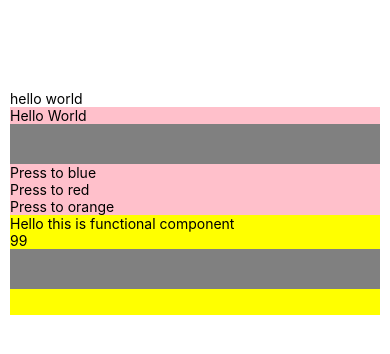
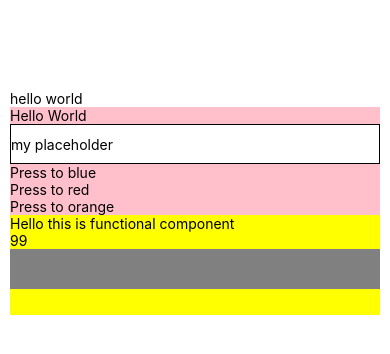
Before and after one commit to firdousali86/Batch4, a React Native app: screen / in a window 390 px wide. Shown: the top 354 px of the page. Built offline with nearby package versions, Linux system fonts and the light colour scheme.

Commit message:
use setstate for class component for textinput handling

```diff
--- a/src/components/MyTestComponent.js
+++ b/src/components/MyTestComponent.js
@@ -8,21 +8,29 @@ class MyTestComponent extends React.Component {
     //following is how we initialize the state in class component
     this.state = {
       mutableBGColor: props.bgColor,
+      myTextInput: '',
     };
   }
 
   render() {
     //following is how we use the state in class component
-    const {mutableBGColor} = this.state;
+    const {mutableBGColor, myTextInput} = this.state;
 
     return (
       <View style={{backgroundColor: mutableBGColor}}>
         <Text>Hello World</Text>
         <TextInput
+          placeholder="my placeholder"
+          value={myTextInput}
           onChangeText={changedText => {
-            console.log(changedText);
+            this.setState({myTextInput: changedText});
           }}
-          style={{backgroundColor: 'gray', height: 40}}
+          style={{
+            backgroundColor: 'white',
+            height: 40,
+            borderWidth: 1,
+            borderColor: 'black',
+          }}
         />
         <TouchableOpacity
           onPress={() => {
```
